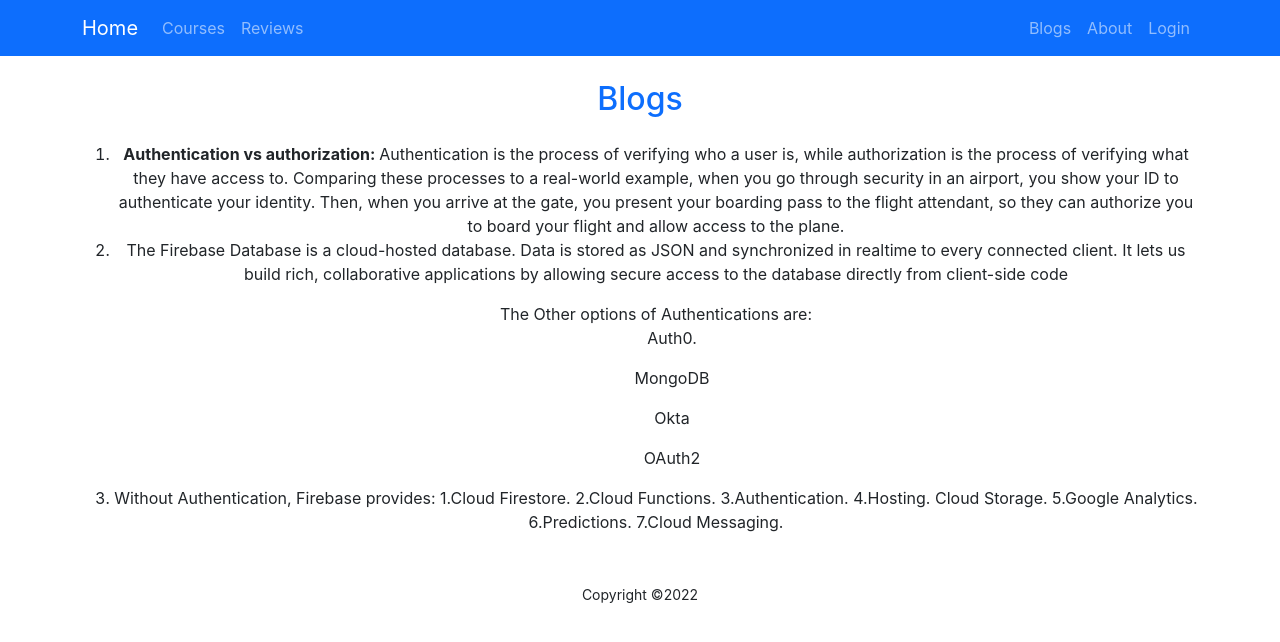
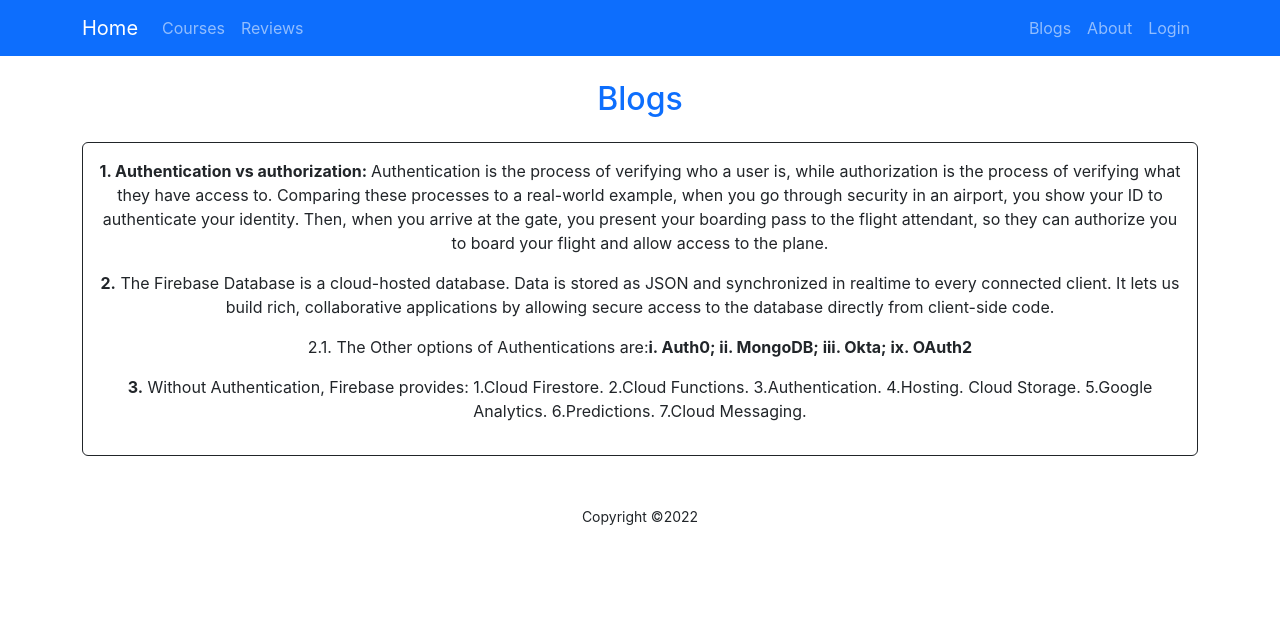
Before and after one commit to fuad-khan1/Genius-Tutorials-site, a React (Create React App) app: page /blogs in a window 1280 px wide. Shown: the top 642 px of the page. Built offline with nearby package versions, Linux system fonts and the light colour scheme; no server answers.

Commit message:
spinner  added

```diff
--- a/src/Pages/About/About.js
+++ b/src/Pages/About/About.js
@@ -4,8 +4,11 @@ const About = () => {
     return (
         <div className='container'>
             <h2 className="my-4 text-primary">About Me</h2>
+            <div className='border border-dark p-3 rounded'>
             <h4>My name is Fuad Khan.</h4>
             <p>I am a web developer. I work in React Js library. My goal is to become a Honest and responsible person. Then, I want to build my career as a web developer or a programmer. I will work hard and smart to achieve my goal. In my hard work there can some obstacles, but I will try to overcome those. Because, there is always some hardship, obstacles, but as a human being we need to overtake these issues. In developing career, as a learner I have already faced some difficulties like, time management, distraction, academic pressure, family matters and others. But , Inshallah , I wiil reach my goal.</p>
+            </div>
+
 
         </div>
     );
--- a/src/Pages/Blogs/Blogs.js
+++ b/src/Pages/Blogs/Blogs.js
@@ -2,12 +2,11 @@ import React from "react";
 
 const Blogs = () => {
   return (
-    <div className="container ">
+    <div className="container">
       <h2 className="my-4 text-primary">Blogs</h2>
-      <ol>
-        <li>
-          {" "}
-          <strong className="">Authentication vs authorization: </strong>
+      <div className="border border-dark p-3 rounded">
+        <p>
+          <strong className="">1. Authentication vs authorization: </strong>
           Authentication is the process of verifying who a user is, while
           authorization is the process of verifying what they have access to.
           Comparing these processes to a real-world example, when you go through
@@ -15,30 +14,29 @@ const Blogs = () => {
           identity. Then, when you arrive at the gate, you present your boarding
           pass to the flight attendant, so they can authorize you to board your
           flight and allow access to the plane.
-        </li>
-        <li>
-          <p>
-            The Firebase Database is a cloud-hosted database. Data is stored as
-            JSON and synchronized in realtime to every connected client. It lets
-            us build rich, collaborative applications by allowing secure access
-            to the database directly from client-side code
-          </p>
-          <p>
-            The Other options of Authentications are:
-            <ul>
-              <p>Auth0. </p>
-              <p>MongoDB</p>
-              <p>Okta</p>
-              <p>OAuth2</p>
-            </ul>
-          </p>
-        </li>
-        <li>
-          Without Authentication, Firebase provides:
-           1.Cloud Firestore. 2.Cloud Functions. 3.Authentication. 4.Hosting. Cloud
+        </p>
+
+        <p>
+          <b>2.</b> The Firebase Database is a cloud-hosted database. Data is
+          stored as JSON and synchronized in realtime to every connected client.
+          It lets us build rich, collaborative applications by allowing secure
+          access to the database directly from client-side code.
+        </p>
+        <p>
+          2.1. The Other options of Authentications are:
+          <b>
+            i. Auth0; <span>ii. MongoDB; </span>
+            <span>iii. Okta; </span>
+            <span>ix. OAuth2</span>
+          </b>
+        </p>
+
+        <p>
+          <b>3.</b> Without Authentication, Firebase provides: 1.Cloud
+          Firestore. 2.Cloud Functions. 3.Authentication. 4.Hosting. Cloud
           Storage. 5.Google Analytics. 6.Predictions. 7.Cloud Messaging.
-        </li>
-      </ol>
+        </p>
+      </div>
     </div>
   );
 };
--- a/src/Pages/Home/Banner/Banner.js
+++ b/src/Pages/Home/Banner/Banner.js
@@ -3,8 +3,8 @@ import banner from '../../../images/banner.jpg'
 
 const Banner = () => {
     return (
-        <div className='container'>
-            <img className='w-100' src={banner} alt="" />
+        <div className=''>
+            <img className='mw-100' src={banner} alt="" />
         </div>
     );
 };
--- a/src/Pages/Home/Reviews/Reviews.js
+++ b/src/Pages/Home/Reviews/Reviews.js
@@ -11,7 +11,7 @@ const Reviews = () => {
     return (
         <div className="container">
       <h2 id='reviews' className="text-primary mt-5 mb-3 ">Reviews</h2>
-      <div className="row">
+      <div className="row mx-auto">
         {reviews.map((review) => (
           <Review key={review.id} review={review}></Review>
         ))}
--- a/src/Pages/Home/Service/Service.js
+++ b/src/Pages/Home/Service/Service.js
@@ -4,7 +4,7 @@ import { Link } from "react-router-dom";
 const Service = ({ course }) => {
   const { name, image, price, description } = course;
   return (
-    <div className="g-5 col-sm-12 col-md-6 col-lg-4">
+    <div className=" g-5 col-sm-12 col-md-6 col-lg-4">
         <div className="card">
       <div>
         <img src={image} className="card-img-top" alt="..." />
--- a/src/Pages/Home/Services/Services.js
+++ b/src/Pages/Home/Services/Services.js
@@ -11,7 +11,7 @@ const Services = () => {
   return (
     <div className="container">
       <h2 id="popular-courses" className="text-primary mt-5 mb-3 ">Popular Courses</h2>
-      <div className="row">
+      <div className="row mx-auto">
         {courses.map((course) => (
           <Service key={course.id} course={course}></Service>
         ))}
--- a/src/Pages/Register/Register.js
+++ b/src/Pages/Register/Register.js
@@ -11,7 +11,7 @@ import google from "../../images/Social/google.png";
 
 const Register = () => {
   const [createUserWithEmailAndPassword, user, loading, error] =
-    useCreateUserWithEmailAndPassword(auth);
+    useCreateUserWithEmailAndPassword(auth,{sendEmailVerification: true});
   const navigate = useNavigate();
 
   const [signInWithGoogle, googleUser, googleError] = useSignInWithGoogle(auth);
@@ -36,6 +36,7 @@ const Register = () => {
       return;
     } else {
       createUserWithEmailAndPassword(email, password);
+      navigate('/login')
       setConfirmError("");
     }
   };
@@ -53,6 +54,7 @@ const Register = () => {
     <div>
       <div className="container w-50">
         <h2 className="my-3 text-primary">Please Register</h2>
+
         <Form onSubmit={handleRegister}>
           <Form.Group className="mb-3" controlId="formBasicEmail">
             <Form.Label>Email address</Form.Label>
@@ -90,7 +92,7 @@ const Register = () => {
           </Form.Group>
 
           <Button className="w-50 my-3" variant="primary" type="submit">
-            Submit
+            SignUp
           </Button>
           <p>
             Already registered?<Link to="/login">Login</Link>
@@ -98,12 +100,13 @@ const Register = () => {
           {error && <p className="text-danger">{error.message}</p>}
           {user ? <p className="text-success">User Created</p> : <p></p>}
         </Form>
+        </div>
         <button className="btn btn-primary " onClick={() => signInWithGoogle()}>
           <img style={{ width: "25px" }} src={google} alt="" />
           <small className="mx-2">Google</small>
         </button>
       </div>
-    </div>
+
   );
 };
 
--- a/src/Pages/RequireAuth/RequireAuth.js
+++ b/src/Pages/RequireAuth/RequireAuth.js
@@ -1,14 +1,18 @@
-import React from 'react';
-import { useAuthState } from 'react-firebase-hooks/auth';
-import { Navigate, useLocation } from 'react-router-dom';
-import auth from '../../firebase.init';
+import React from "react";
+import Spinner from "react-bootstrap/Spinner";
 
-const RequireAuth = ({children}) => {
-    const[user,loading, error]= useAuthState(auth)
+import { useAuthState } from "react-firebase-hooks/auth";
+import { Navigate, useLocation } from "react-router-dom";
+import auth from "../../firebase.init";
+
+const RequireAuth = ({ children }) => {
+  const [user, loading, error] = useAuthState(auth);
   let location = useLocation();
+  if (loading) {
+    return <Spinner animation="border" variant="secondary"></Spinner>;
+  }
 
   if (!user) {
-
     return <Navigate to="/login" state={{ from: location }} replace />;
   }
 
--- a/src/Pages/Shared/Header/Header.js
+++ b/src/Pages/Shared/Header/Header.js
@@ -9,7 +9,7 @@ import { Link } from "react-router-dom";
 import auth from "../../../firebase.init";
 
 const Header = () => {
-  const { user } = useAuthState(auth);
+  const [user, setUser] = useAuthState(auth);
   console.log(user);
   const handleSignOut = () => {
     signOut(auth);
@@ -41,9 +41,9 @@ const Header = () => {
               <Nav.Link as={Link} to="/about">
                 About
               </Nav.Link>
-              {user ? (
-                <button onClick={handleSignOut}>Sign out</button>
-              ) : (
+              {user ?
+                <button className="border-0 bg-primary text-white" onClick={handleSignOut}>Sign out</button>
+               : (
                 <Nav.Link eventKey={2} as={Link} to="/login">
                   Login
                 </Nav.Link>
```
